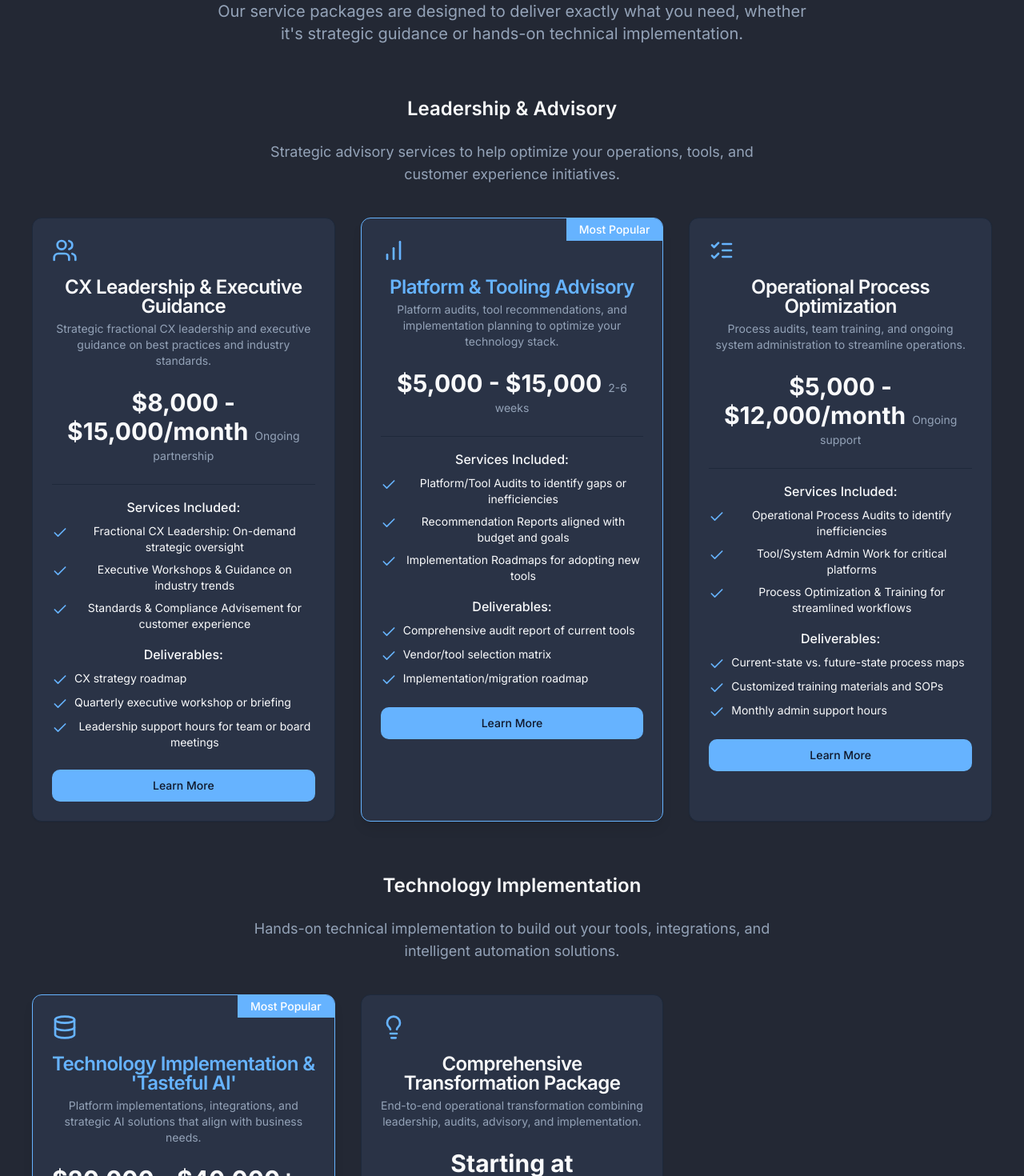
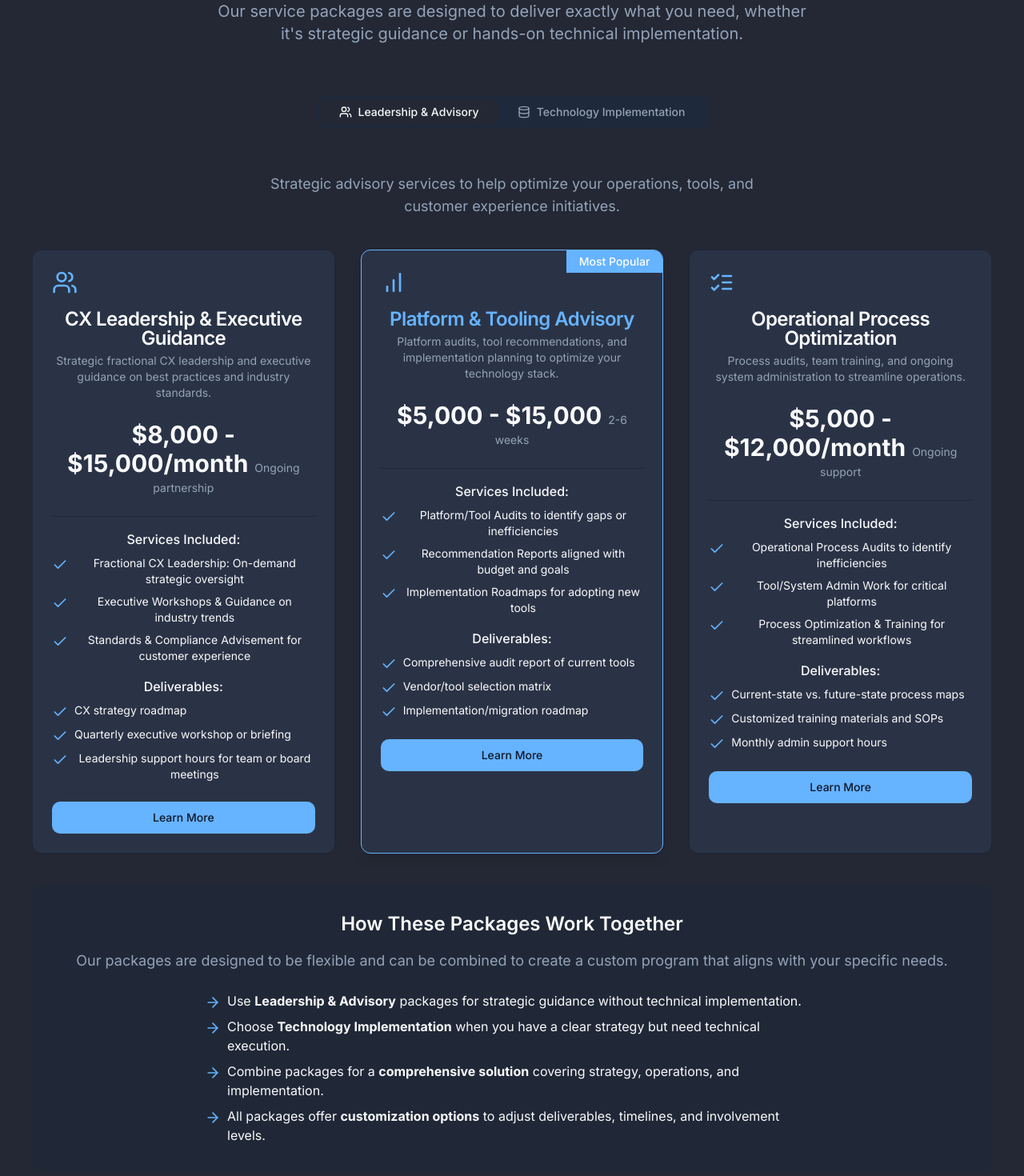
Before and after one commit to Grey-Space-Consulting/grey-space-web-carousel, a React (Vite) app: page /services in a window 1280 px wide. Shown: the part 220-1690 px from the top of the page at 80% size. Built offline with nearby package versions, Linux system fonts and the light colour scheme.

Commit message:
Implement tabs for service packages
Implement tabs to separate Leadership & Advisory and Technology Implementation service packages.

```diff
--- a/src/components/sections/ServicePackagesSection.tsx
+++ b/src/components/sections/ServicePackagesSection.tsx
@@ -1,7 +1,8 @@
 
 import React from "react";
-import { Users, Cog, Lightbulb, ArrowRight, ListChecks, Clipboard, BadgeAlert, BarChart, Database, Cpu } from "lucide-react";
+import { Users, Cog, Lightbulb, ArrowRight, ListChecks, BarChart, Database, Cpu } from "lucide-react";
 import ServicePackageCard, { ServicePackage } from "@/components/ServicePackageCard";
+import { Tabs, TabsContent, TabsList, TabsTrigger } from "@/components/ui/tabs";
 
 // Define the service packages
 const leadershipPackages: ServicePackage[] = [
@@ -117,31 +118,40 @@ const ServicePackagesSection: React.FC = () => {
         Our service packages are designed to deliver exactly what you need, whether it's strategic guidance or hands-on technical implementation.
       </p>
 
-      {/* Leadership & Advisory Packages */}
-      <div className="mb-16">
-        <h3 className="text-2xl font-semibold mb-6">Leadership & Advisory</h3>
+      <Tabs defaultValue="leadership" className="w-full mb-10">
+        <TabsList className="mx-auto mb-8">
+          <TabsTrigger value="leadership" className="px-6">
+            <Users className="mr-2 h-4 w-4" />
+            Leadership & Advisory
+          </TabsTrigger>
+          <TabsTrigger value="technology" className="px-6">
+            <Database className="mr-2 h-4 w-4" />
+            Technology Implementation
+          </TabsTrigger>
+        </TabsList>
+
+        <TabsContent value="leadership" className="mt-6">
           <p className="text-lg text-muted-foreground max-w-2xl mx-auto mb-10">
             Strategic advisory services to help optimize your operations, tools, and customer experience initiatives.
           </p>
-        <div className="grid grid-cols-1 md:grid-cols-2 lg:grid-cols-3 gap-8">
+          <div className="grid grid-cols-1 md:grid-cols-2 lg:grid-cols-3 gap-8 mb-10">
             {leadershipPackages.map((pkg, index) => (
               <ServicePackageCard key={pkg.title} pkg={pkg} index={index} />
             ))}
           </div>
-      </div>
+        </TabsContent>
 
-      {/* Technology Services Packages */}
-      <div>
-        <h3 className="text-2xl font-semibold mb-6">Technology Implementation</h3>
+        <TabsContent value="technology" className="mt-6">
           <p className="text-lg text-muted-foreground max-w-2xl mx-auto mb-10">
             Hands-on technical implementation to build out your tools, integrations, and intelligent automation solutions.
           </p>
-        <div className="grid grid-cols-1 md:grid-cols-2 lg:grid-cols-3 gap-8 mb-16">
+          <div className="grid grid-cols-1 md:grid-cols-2 lg:grid-cols-3 gap-8 mb-10">
             {technologyPackages.map((pkg, index) => (
-            <ServicePackageCard key={pkg.title} pkg={pkg} index={index + leadershipPackages.length} />
+              <ServicePackageCard key={pkg.title} pkg={pkg} index={index} />
             ))}
           </div>
-      </div>
+        </TabsContent>
+      </Tabs>
 
       {/* How These Packages Work Together */}
       <div className="mt-8 bg-secondary/50 p-8 rounded-xl">
```
Lines whose indentation alone changed are shown as unchanged.
